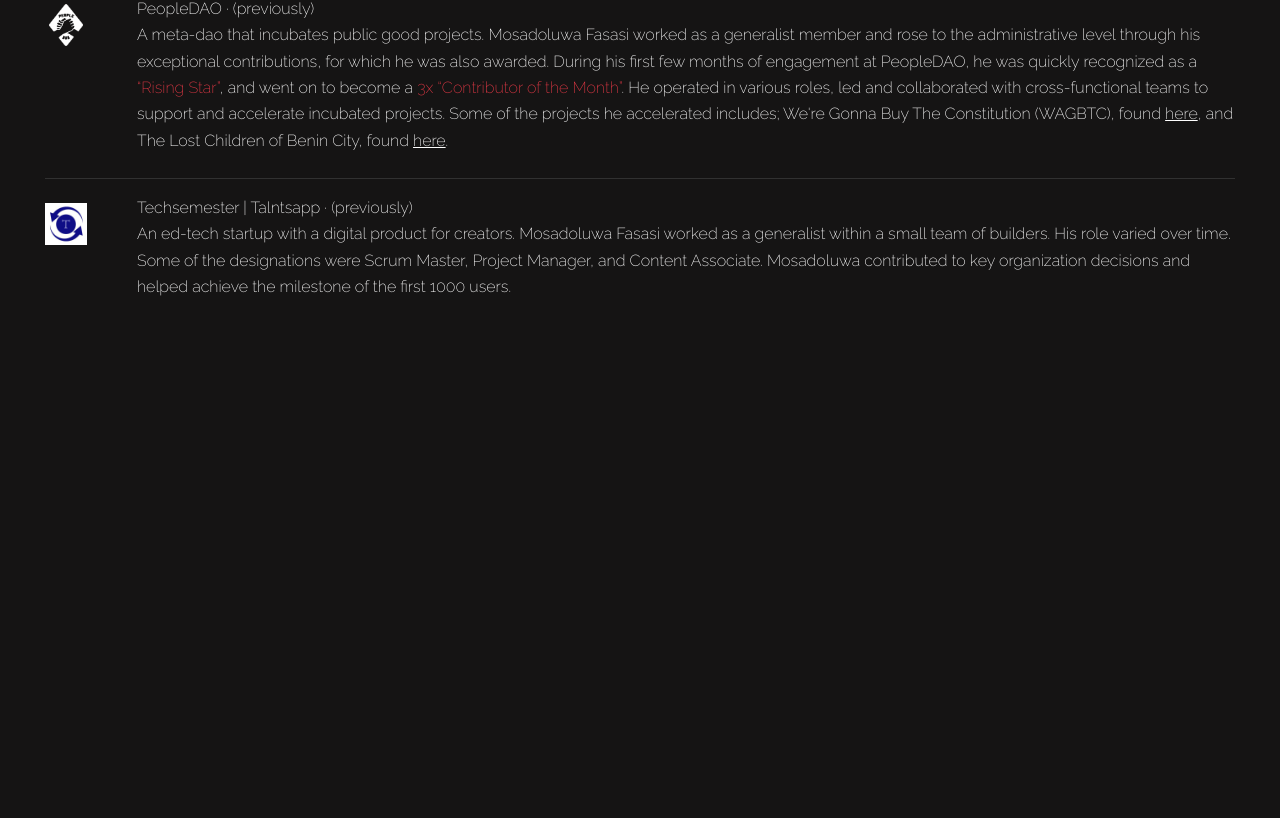
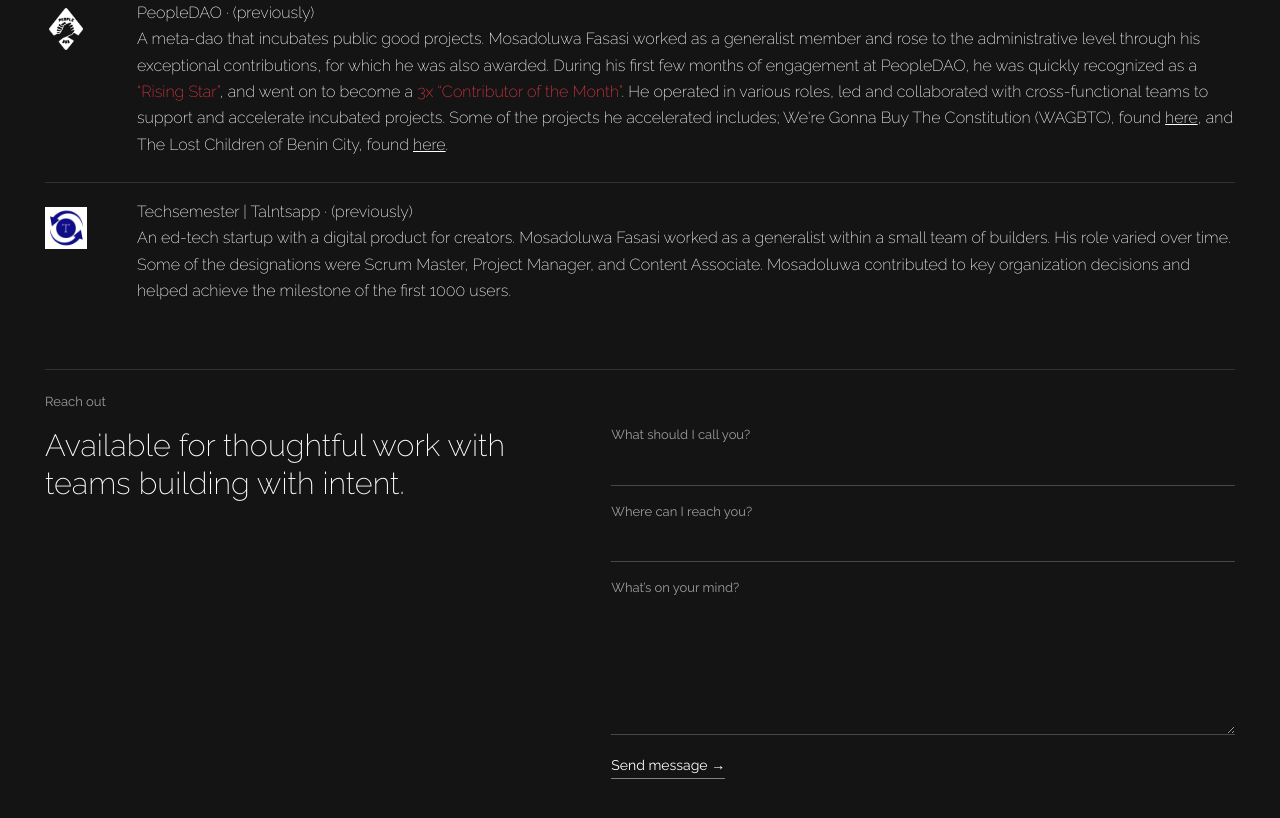
Before and after one commit to Mosamorphing/website, a React (Vite) app: page /work in a window 1280 px wide. Shown: the part 1056-1874 px from the top of the page. Before the commit the page ends 1434 px from the top, so only its background shows below. Built offline with nearby package versions, Linux system fonts and the light colour scheme.

Commit message:
refine homepage and contact form

```diff
--- a/index.html
+++ b/index.html
@@ -19,6 +19,13 @@
     <title>Mosadoluwa Fasasi</title>
   </head>
   <body>
+    <form name="work-contact" data-netlify="true" netlify-honeypot="bot-field" hidden>
+      <input type="hidden" name="form-name" value="work-contact" />
+      <input name="name" type="text" />
+      <input name="email" type="email" />
+      <textarea name="message"></textarea>
+      <input name="bot-field" />
+    </form>
     <div id="root"></div>
     <script type="module" src="/src/main.jsx"></script>
   </body>
--- a/src/components/Home/Home.jsx
+++ b/src/components/Home/Home.jsx
@@ -64,7 +64,7 @@ const Home = () => {
             Principal, The Morphing—500
           </h3> */}
           <Link to="/work" className="hero-reveal hero-reveal-delay-3 hero-cta-wrap">
-            <button className="about-me-btn">About Me</button>
+            <span className="about-me-btn">About me →</span>
           </Link>
         </div>
         <div className="hero-image-shell w-1/2 lg:absolute lg:bottom-0 lg:left-0 lg:w-full lg:h-[78vh] xs:h-[92vh] 2xs:z-1 lg:opacity-50 2xs:flex 2xs:justify-center object-cover bg-top h-auto mr-[50px]">
@@ -77,8 +77,8 @@ const Home = () => {
       </section>
 
       {/* Features Section */}
-      <div className="bg-white">
-        <section className="layout__container xl:px-[60px] lg:px-[40px] 2xs:px-[28px] py-20 md:py-14 2xs:py-10">
+      <div className="home-features-band bg-white">
+        <section className="layout__container xl:px-[60px] lg:px-[40px] 2xs:px-[28px] pt-14 pb-20 md:pt-12 md:pb-14 2xs:pt-10 2xs:pb-10">
           <h2 className="text-[34px] md:text-[30px] 2xs:text-[18px] text-black">
             Featured Pieces
           </h2>
@@ -186,8 +186,10 @@ const Home = () => {
               </div>
             </a>
 
-
           </div>
+          <Link to="/media" className="home-more-link">
+            More in media →
+          </Link>
         </section>
       </div>
     </>
--- a/src/components/Home/home.css
+++ b/src/components/Home/home.css
@@ -44,17 +44,21 @@ p {
 }
 
 .about-me-btn {
-  background-color: #e63946; /* Red button */
+  background: transparent;
+  border: 0;
+  border-bottom: 1px solid rgba(255, 255, 255, 0.46);
   color: white;
-  border: none;
-  padding: 10px 20px;
-  font-size: 1rem;
+  display: inline-flex;
+  font-size: 15px;
+  line-height: 1.2;
+  padding: 0 0 4px;
   cursor: pointer;
-  transition: background-color 0.3s ease;
+  transition: border-color 0.2s ease, color 0.2s ease;
 }
 
 .about-me-btn:hover {
-  background-color: #d62828; /* Darker red on hover */
+  border-color: #e63946;
+  color: #e63946;
 }
 
 .home-image img {
@@ -113,6 +117,12 @@ p {
   animation: hero-image-settle 1.15s cubic-bezier(0.2, 0.8, 0.2, 1) 0.12s
     forwards;
   will-change: transform, opacity;
+}
+
+.home-features-band {
+  margin-top: -56px;
+  position: relative;
+  z-index: 3;
 }
 
 @keyframes hero-rise {
@@ -186,6 +196,23 @@ p {
   display: block;
   height: 100%;
   width: 100%;
+}
+
+.home-more-link {
+  border-bottom: 1px solid rgba(0, 0, 0, 0.38);
+  color: black;
+  display: inline-flex;
+  font-size: 15px;
+  line-height: 1.2;
+  margin-top: 34px;
+  padding-bottom: 4px;
+  text-decoration: none;
+  transition: border-color 0.2s ease, color 0.2s ease;
+}
+
+.home-more-link:hover {
+  border-color: #e63946;
+  color: #e63946;
 }
 
 .feature-text a {
@@ -284,6 +311,10 @@ p {
     gap: 20px; /* Adjust gap */
   }
 
+  .home-features-band {
+    margin-top: -36px;
+  }
+
 }
 
 @media (prefers-reduced-motion: reduce) {
--- a/src/components/NavBar/NavBar.jsx
+++ b/src/components/NavBar/NavBar.jsx
@@ -69,7 +69,7 @@ const Navbar = () => {
 
   return (
     <div className="bg-[#151414] sticky top-0 right-0 z-[999999999]">
-      <nav ref={navRef} className="navbar layout__container py-[30px]">
+      <nav ref={navRef} className="navbar layout__container pt-[36px] pb-[28px]">
         <button
           className="mobile-nav-toggle"
           type="button"
--- a/src/components/NavBar/navbar.css
+++ b/src/components/NavBar/navbar.css
@@ -76,8 +76,8 @@
     justify-content: space-between;
     position: relative;
     min-height: 6.5vh;
-    padding-top: 22px;
-    padding-bottom: 22px;
+    padding-top: 26px;
+    padding-bottom: 20px;
   }
 
   .mobile-nav-toggle {
--- a/src/pages/About/Work.jsx
+++ b/src/pages/About/Work.jsx
@@ -1,3 +1,4 @@
+import { useState } from "react";
 import "./work.css";
 import multisight from "../../../public/multisight.png";
 import wtf from "../../../public/wtf.png";
@@ -5,7 +6,47 @@ import desci from "../../../public/2b.png";
 import peopleDao from "../../../public/pdao.png";
 import techSemester from "../../../public/ts.png";
 
+const encodeFormData = (data) =>
+  new URLSearchParams(data).toString();
+
 const Work = () => {
+  const [contactForm, setContactForm] = useState({
+    name: "",
+    email: "",
+    message: "",
+  });
+  const [contactStatus, setContactStatus] = useState("idle");
+
+  const handleContactChange = (event) => {
+    const { name, value } = event.target;
+
+    setContactForm((currentForm) => ({
+      ...currentForm,
+      [name]: value,
+    }));
+  };
+
+  const handleContactSubmit = async (event) => {
+    event.preventDefault();
+    setContactStatus("sending");
+
+    try {
+      await fetch("/", {
+        method: "POST",
+        headers: { "Content-Type": "application/x-www-form-urlencoded" },
+        body: encodeFormData({
+          "form-name": "work-contact",
+          ...contactForm,
+        }),
+      });
+
+      setContactForm({ name: "", email: "", message: "" });
+      setContactStatus("sent");
+    } catch {
+      setContactStatus("error");
+    }
+  };
+
   return (
     <div className="min-h-[93.5dvh] flex flex-col justify-between">
       <div className="relative overflow-hidden">
@@ -213,6 +254,78 @@ const Work = () => {
                   </p>
                 </div>
               </div>
+              <section className="work-contact" aria-labelledby="work-contact-title">
+                <p className="work-section-label">Reach out</p>
+                <div className="work-contact-grid">
+                  <div className="work-contact-copy">
+                    <h2 id="work-contact-title">
+                      Available for thoughtful work with teams building with
+                      intent.
+                    </h2>
+                  </div>
+                  <form
+                    className="work-contact-form"
+                    name="work-contact"
+                    method="POST"
+                    data-netlify="true"
+                    data-netlify-honeypot="bot-field"
+                    onSubmit={handleContactSubmit}
+                  >
+                    <input type="hidden" name="form-name" value="work-contact" />
+                    <p className="hidden">
+                      <label>
+                        Don’t fill this out if you’re human:
+                        <input name="bot-field" />
+                      </label>
+                    </p>
+                    <label>
+                      <span>What should I call you?</span>
+                      <input
+                        type="text"
+                        name="name"
+                        value={contactForm.name}
+                        onChange={handleContactChange}
+                        autoComplete="name"
+                        required
+                      />
+                    </label>
+                    <label>
+                      <span>Where can I reach you?</span>
+                      <input
+                        type="email"
+                        name="email"
+                        value={contactForm.email}
+                        onChange={handleContactChange}
+                        autoComplete="email"
+                        required
+                      />
+                    </label>
+                    <label>
+                      <span>What’s on your mind?</span>
+                      <textarea
+                        name="message"
+                        value={contactForm.message}
+                        onChange={handleContactChange}
+                        rows="5"
+                        required
+                      />
+                    </label>
+                    <button type="submit" disabled={contactStatus === "sending"}>
+                      {contactStatus === "sending" ? "Sending..." : "Send message →"}
+                    </button>
+                    <p
+                      className="work-contact-status"
+                      role="status"
+                      aria-live="polite"
+                    >
+                      {contactStatus === "sent" &&
+                        "Sent. I’ll read this soon."}
+                      {contactStatus === "error" &&
+                        "Something slipped. Please try again in a moment."}
+                    </p>
+                  </form>
+                </div>
+              </section>
             </div>
           </div>
         </section>
--- a/src/pages/About/work.css
+++ b/src/pages/About/work.css
@@ -60,6 +60,111 @@
   width: 100%;
 }
 
+.work-contact {
+  border-top: 1px solid rgba(255, 255, 255, 0.12);
+  margin: 64px 0 20px clamp(48px, 8vw, 128px);
+  max-width: 980px;
+  padding-top: 24px;
+}
+
+.work-contact-grid {
+  display: grid;
+  grid-template-columns: minmax(0, 0.9fr) minmax(320px, 1.1fr);
+  gap: 56px;
+}
+
+.work-contact-copy h2 {
+  font-size: clamp(26px, 2.4vw, 36px);
+  font-weight: 250;
+  line-height: 1.22;
+  margin: 0 0 18px;
+}
+
+.work-contact-copy a {
+  color: rgba(255, 255, 255, 0.68);
+  font-size: 14px;
+  text-decoration: none;
+  transition: color 0.2s ease;
+}
+
+.work-contact-copy a:hover {
+  color: #e63946;
+}
+
+.work-contact-form {
+  display: flex;
+  flex-direction: column;
+  gap: 18px;
+}
+
+.work-contact-form label {
+  display: flex;
+  flex-direction: column;
+  gap: 8px;
+}
+
+.work-contact-form span {
+  color: rgba(255, 255, 255, 0.58);
+  font-size: 13px;
+  line-height: 1.2;
+}
+
+.work-contact-form input,
+.work-contact-form textarea {
+  background: transparent;
+  border: 0;
+  border-bottom: 1px solid rgba(255, 255, 255, 0.22);
+  border-radius: 0;
+  color: white;
+  font: inherit;
+  font-size: 16px;
+  line-height: 1.5;
+  outline: none;
+  padding: 0 0 10px;
+  transition: border-color 0.2s ease;
+  width: 100%;
+}
+
+.work-contact-form textarea {
+  resize: vertical;
+}
+
+.work-contact-form input:focus,
+.work-contact-form textarea:focus {
+  border-color: #e63946;
+}
+
+.work-contact-form button {
+  align-self: flex-start;
+  background: transparent;
+  border: 0;
+  border-bottom: 1px solid rgba(255, 255, 255, 0.46);
+  color: white;
+  cursor: pointer;
+  font-size: 14px;
+  line-height: 1.2;
+  margin-top: 4px;
+  padding: 0 0 4px;
+  transition: border-color 0.2s ease, color 0.2s ease;
+}
+
+.work-contact-form button:hover {
+  border-color: #e63946;
+  color: #e63946;
+}
+
+.work-contact-form button:disabled {
+  cursor: wait;
+  opacity: 0.68;
+}
+
+.work-contact-status {
+  color: rgba(255, 255, 255, 0.68);
+  font-size: 13px;
+  line-height: 1.45;
+  min-height: 19px;
+}
+
 @media (max-width: 1280px) {
   .work-content {
     position: relative;
@@ -80,6 +185,11 @@
   }
 
   .work-roles {
+    margin-left: 0;
+    max-width: 100%;
+  }
+
+  .work-contact {
     margin-left: 0;
     max-width: 100%;
   }
@@ -109,4 +219,23 @@
     height: 32px;
     width: 32px;
   }
+
+  .work-contact {
+    margin-top: 48px;
+  }
+
+  .work-contact-grid {
+    grid-template-columns: 1fr;
+    gap: 30px;
+  }
+
+  .work-contact-copy h2 {
+    font-size: 21px;
+    line-height: 1.35;
+  }
+
+  .work-contact-form input,
+  .work-contact-form textarea {
+    font-size: 15px;
+  }
 }
```
